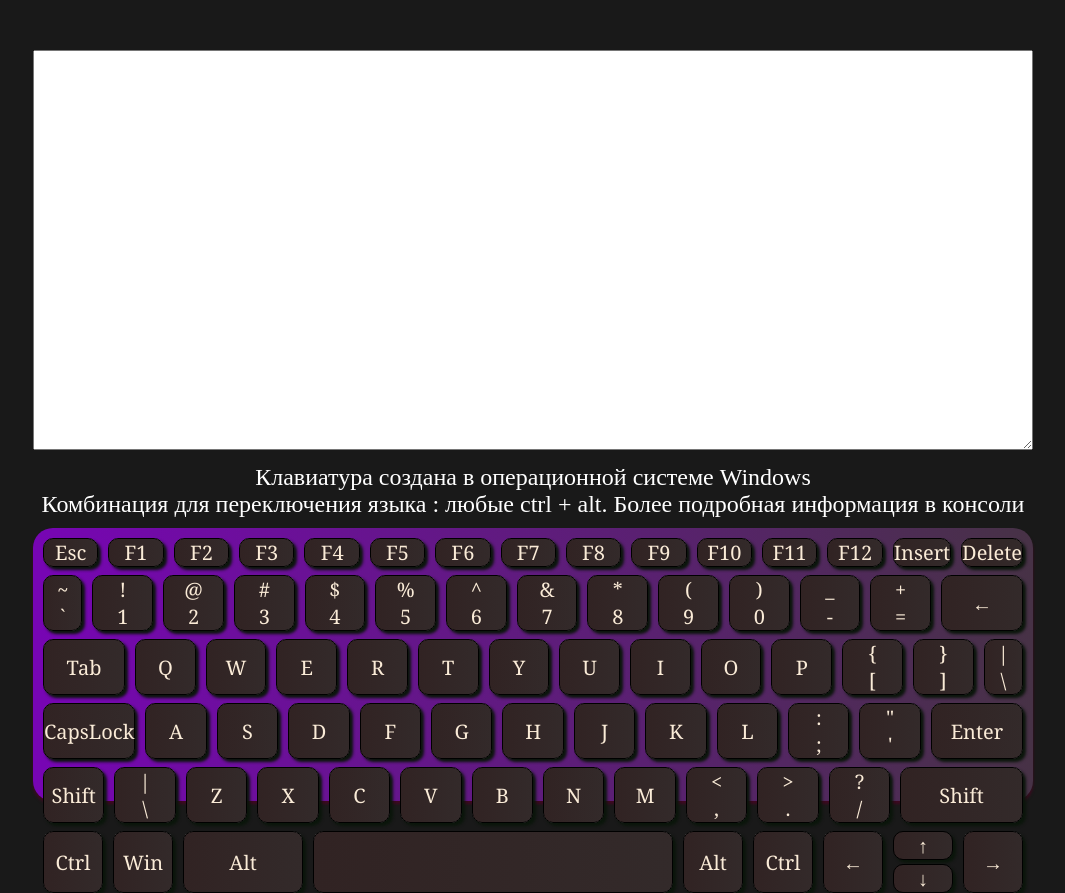
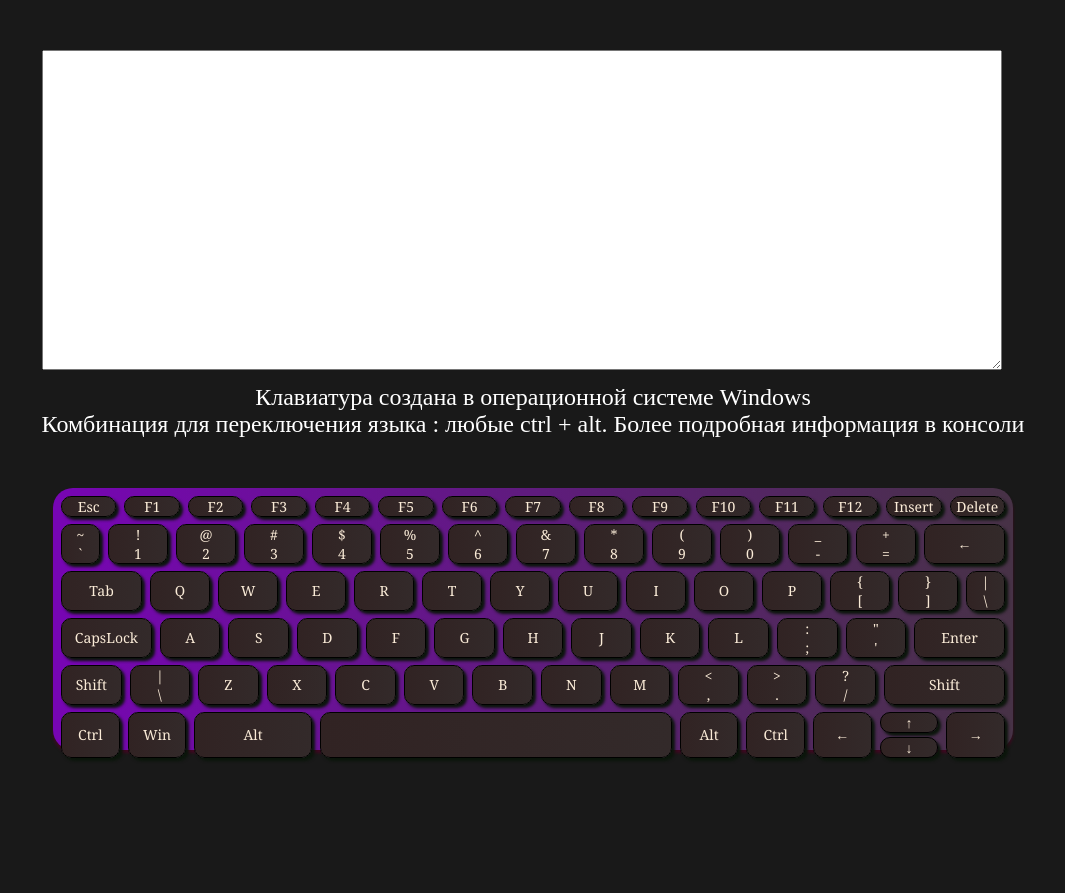
Before and after one commit to iamkda-q/virtual-keyboard, a website with bundled scripts: page keyboard1/index.html in a window 1280 px wide. Shown: the whole page, without its empty margins (107-1172 px from the left). After the commit the page ends 800 px from the top, so only its background shows below. Built offline with nearby package versions, Linux system fonts and the light colour scheme.

Commit message:
fix: fix width and height of keyboard

```diff
--- a/keyboard1/style.css
+++ b/keyboard1/style.css
@@ -19,10 +19,10 @@
 }
 
 .text__textarea {
-    max-width: 1200px;
-    width: calc(10000vw/128);
-    height: 400px;
-    font-size: 40px;
+    max-width: 960px;
+    width: calc(9600vw/128);
+    height: 320px;
+    font-size: 32px;
     padding: 10px;
 }
 
@@ -40,10 +40,10 @@
 }
 
 .keyboard {
-    max-width: 1200px;
-    width: calc(10000vw/128);
-    height: calc(5000%/128);
-    padding: 10px;
+    max-width: 960px;
+    width: calc(9600%/128);
+    height: calc(4800%/128);
+    padding: 8px;
     border-radius: 20px;
     box-shadow: 0 3px 3px #3f0921;
     background: linear-gradient(
@@ -60,16 +60,16 @@
     display: grid;
     grid-template-columns: 1;
     grid-template-rows: 0.6fr repeat(5, 1fr);
-    row-gap: 8px;
+    row-gap: 7px;
 }
 
 .keyboard__line {
     width: 100%;
-    height: calc(20%-40px);
+    height: calc(20%-32px);
     display: grid;
     grid-template-columns: repeat(15, 1fr);
     grid-template-rows: 1;
-    column-gap: 10px;
+    column-gap: 8px;
 
 }
 
@@ -108,7 +108,7 @@
     box-shadow: 3px 3px 3px #0b160b;
     font-weight: 500;
     font-family: Cambria, Cochin, Georgia, Times, "Times New Roman", serif;
-    font-size: 20px;
+    font-size: 14px;
 }
 
 @media screen and (max-width: 800px) {
```
